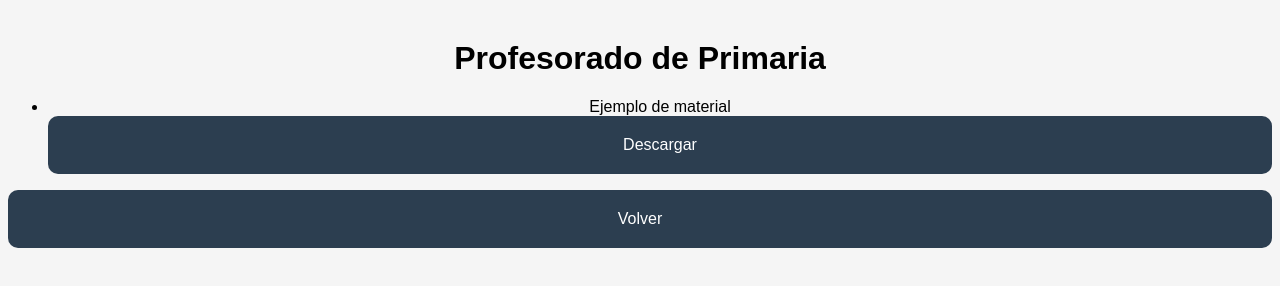
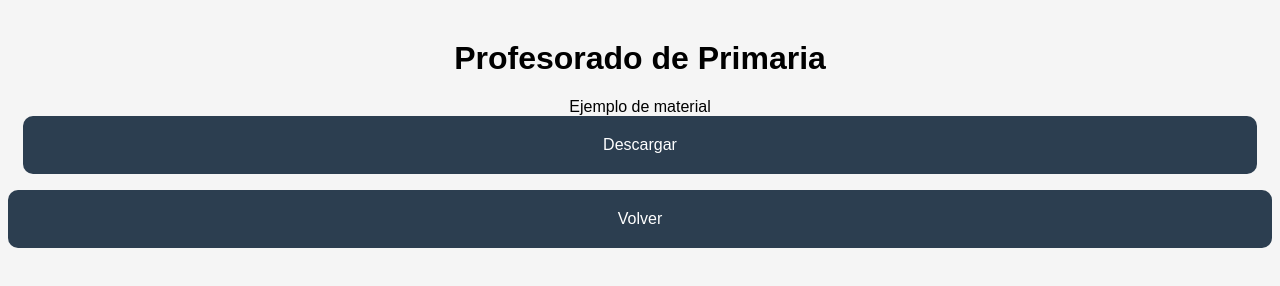
Before and after one commit to ISFD-JVG/repositorio, a plain HTML site: page primaria/index.html in a window 1280 px wide. Drawn offline with Linux system fonts and the light colour scheme.

Commit message:
Update style.css

```diff
--- a/style.css
+++ b/style.css
@@ -28,3 +28,12 @@ a {
 a:hover {
   background: #34495e;
 }
+
+ul {
+  list-style: none;
+  padding: 0;
+}
+
+li {
+  margin: 15px;
+}
```
